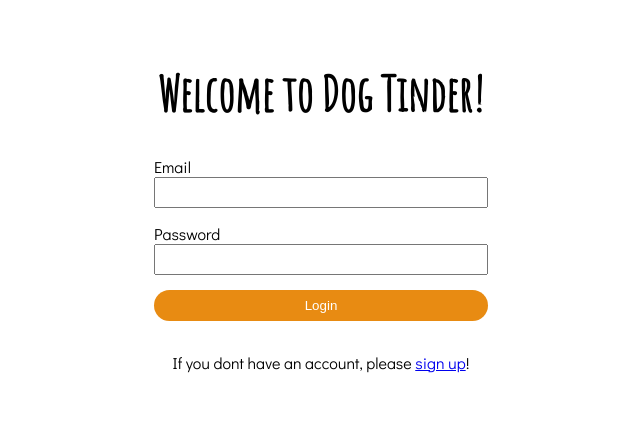
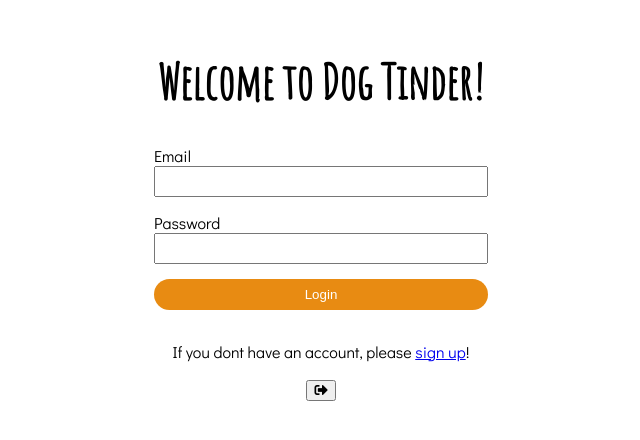
Before and after one commit to Nokeed24/week4-project, a React (Create React App) app in the folder frontend/: page /login in a window 1280 px wide. Shown: the part 174-614 px from the top of the page, without its empty margins (319-959 px from the left). Built offline with nearby package versions, Linux system fonts and the light colour scheme; the HTML template or start-up script is replaced by a standard one.

Commit message:
import in App

```diff
--- a/frontend/src/App.js
+++ b/frontend/src/App.js
@@ -6,6 +6,7 @@ import LoginPage from './components/LoginPage'
 import SignupPage from './components/SignupPage'
 import MatchPage from './components/MatchPage'
 import DashBoardPage from './components/DashBoardPage'
+import LogoutButton from './components/LogoutButton'
 
 class App extends Component {
   render() {
@@ -18,6 +19,7 @@ class App extends Component {
           <Route exact path='/signup' component={SignupPage} />
           <Route exact path='/matches' component={MatchPage} />
           <Route exact path='/DashBoard' component={DashBoardPage} />
+          <Route exact path='/login' component={LogoutButton} />
         </div>
       </Router>
     )
```
